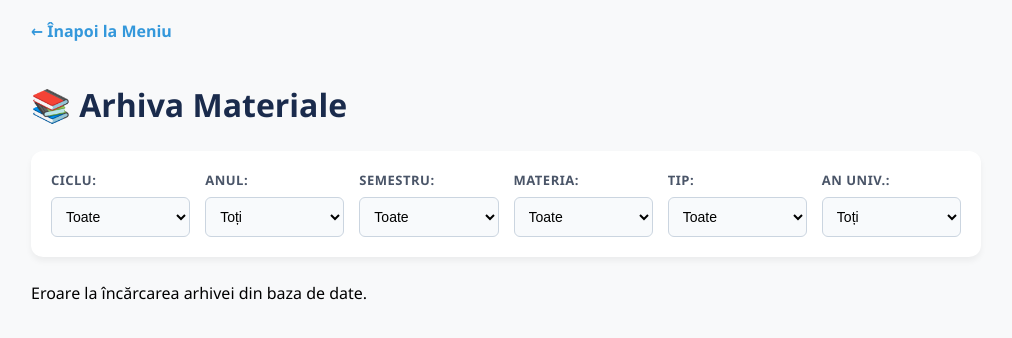
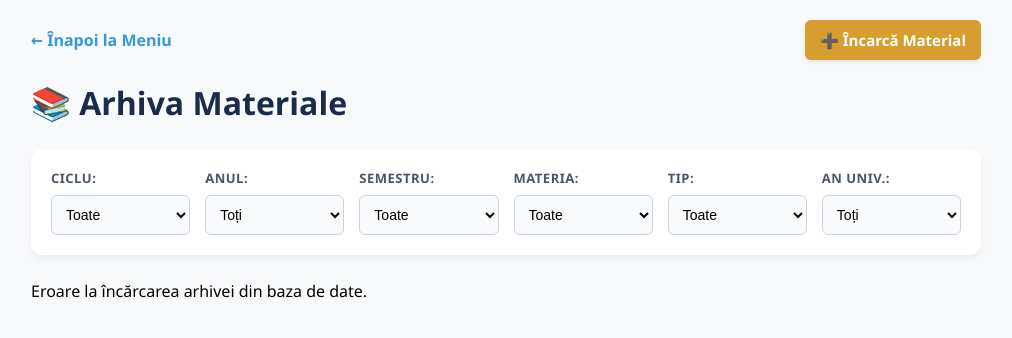
Before and after one commit to CirlanVeaceslav/arhiva-campus, a website: page public/materiale.html in a window 1280 px wide. Shown: the whole page, without its empty margins (134-1146 px from the left). Drawn offline with Linux system fonts and the light colour scheme; no server answers.

Commit message:
adaugare buton pentru adaugare de fisiere

```diff
--- a/public/materiale.html
+++ b/public/materiale.html
@@ -7,7 +7,12 @@
     <style>
         body { font-family: 'Segoe UI', Tahoma, Geneva, Verdana, sans-serif; padding: 20px; max-width: 950px; margin: auto; background-color: #f8f9fa; }
         h1 { color: #1a2b4c; margin-bottom: 25px; }
-        .inapoi { display: inline-block; margin-bottom: 20px; text-decoration: none; color: #3498db; font-weight: bold; }
+
+        /* Zona de butoane de sus */
+        .header-sus { display: flex; justify-content: space-between; align-items: center; margin-bottom: 20px; }
+        .inapoi { display: inline-block; text-decoration: none; color: #3498db; font-weight: bold; }
+        .buton-adauga { background-color: #d69e2e; color: white; padding: 10px 15px; text-decoration: none; border-radius: 6px; font-weight: bold; transition: 0.2s; font-size: 15px; box-shadow: 0 2px 4px rgba(0,0,0,0.1); }
+        .buton-adauga:hover { background-color: #b7791f; transform: translateY(-2px); }
 
         .filtre-container { background-color: #fff; padding: 20px; border-radius: 12px; box-shadow: 0 4px 6px rgba(0,0,0,0.05); margin-bottom: 25px; display: flex; gap: 15px; flex-wrap: wrap; }
         .grup-filtru { display: flex; flex-direction: column; flex: 1; min-width: 130px; }
@@ -25,7 +30,11 @@
     </style>
 </head>
 <body>
-    <a href="/" class="inapoi">← Înapoi la Meniu</a>
+    <div class="header-sus">
+        <a href="/" class="inapoi">← Înapoi la Meniu</a>
+        <a href="/incarca.html" class="buton-adauga">➕ Încarcă Material</a>
+    </div>
+
     <h1>📚 Arhiva Materiale</h1>
 
     <div class="filtre-container">
```
